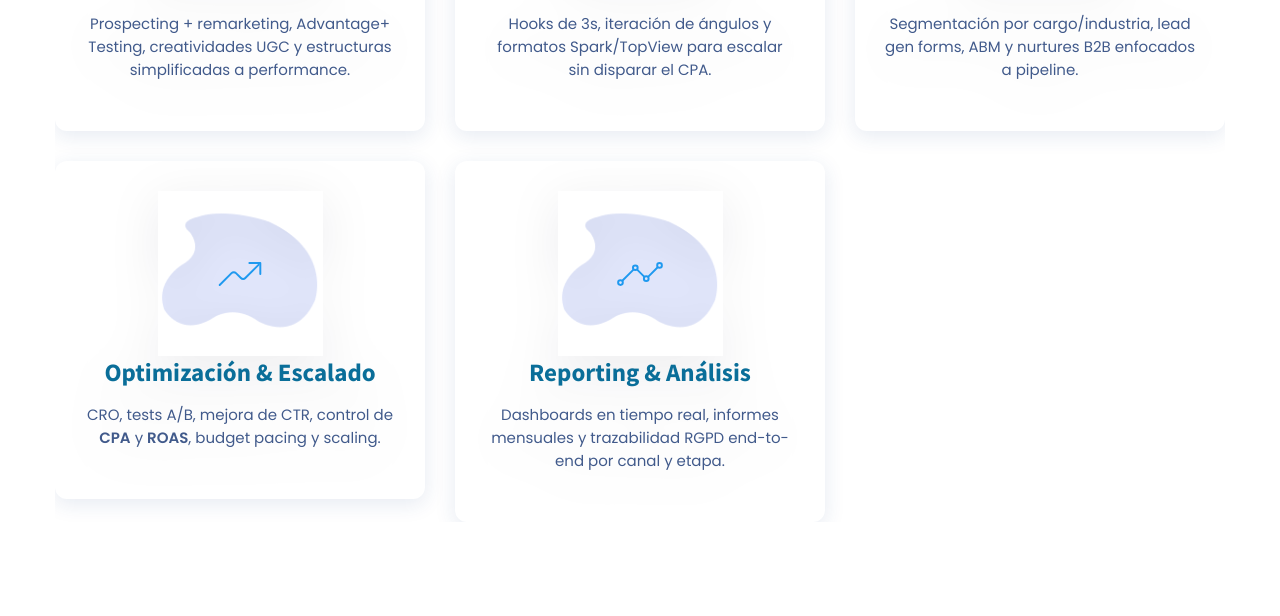
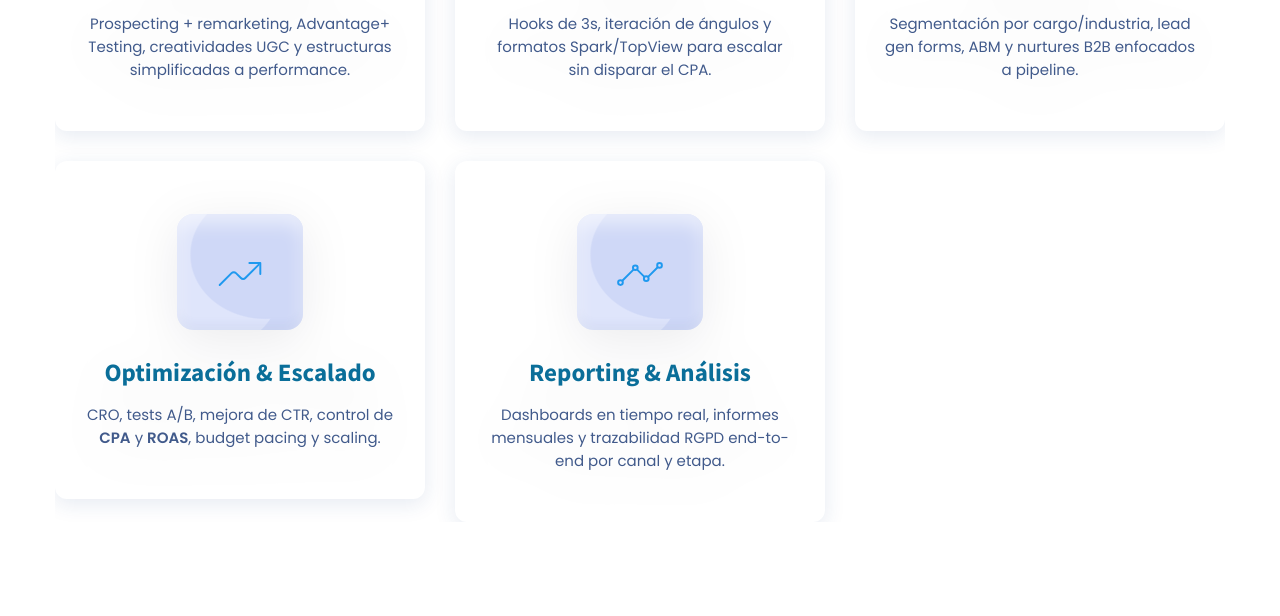
Before and after one commit to Luckycoco122/GROWTH-NATIVE, a website: page desinic/index.html in a window 1280 px wide. Shown: the part 2184-2800 px from the top of the page. Drawn offline with nearby package versions, Linux system fonts and the light colour scheme.

Commit message:
Add files via upload

```diff
--- a/desinic/assets/css/style.css
+++ b/desinic/assets/css/style.css
@@ -653,7 +653,6 @@ body {
 }
 
 .service-card .card-icon {
-  background-image: url("../images/service-banner-pattern.png");
   background-repeat: no-repeat;
   background-size: contain;
   background-color: hsla(229, 87%, 53%, 0.12);
@@ -699,6 +698,51 @@ body {
   color: var(--white);
   background-color: var(--winter-sky);
 }
+
+/* ===== Icono de servicio SIN cuadrado blanco ===== */
+.service-card .card-icon{
+  position: relative;
+  background: none !important;
+  background-image: none !important;
+}
+
+/* Quitamos el panel blanco: lo convertimos en un halo muy sutil */
+.service-card .card-icon::before{
+  content:"";
+  position:absolute;
+  inset: 6%;
+  border-radius: 18px;
+  background:
+    radial-gradient(60% 60% at 50% 45%, rgba(32,46,120,.10), transparent 62%);
+  box-shadow: none;           /* sin “borde” de panel */
+  z-index: 0;
+}
+
+/* Blob lila (igual que antes, pero un pelín más grande) */
+.service-card .card-icon::after{
+  content:"";
+  position:absolute;
+  inset: 14% 12% 16%;
+  z-index: 1;
+  background:
+    radial-gradient(60% 56% at 70% 35%, #cfd8f7 98%, transparent 100%),
+    radial-gradient(48% 44% at 32% 70%, #dfe5fb 98%, transparent 100%),
+    radial-gradient(42% 40% at 28% 26%, #dfe5fb 98%, transparent 100%),
+    radial-gradient(50% 48% at 74% 78%, #cfd8f7 98%, transparent 100%);
+  border-radius: 16px;
+  box-shadow:
+    inset 0 10px 18px rgba(255,255,255,.55),
+    inset 0 -6px 10px rgba(55,80,160,.06);
+}
+
+/* Icono encima del blob */
+.service-card .card-icon ion-icon{
+  position: relative;
+  z-index: 2;
+}
+
+/* Hover (opcional): mantenemos tu efecto */
+.service-card:hover .card-icon ion-icon{ color:#fff; }
 
 
 
--- a/desinic/assets/js/script.js
+++ b/desinic/assets/js/script.js
@@ -370,7 +370,7 @@ if (document.readyState === 'loading') {
     const reduce = matchMedia('(prefers-reduced-motion: reduce)').matches;
     const chars = $$('.char', el); if (!chars.length) return;
     if (reduce){ chars.forEach(c => c.classList.add('on')); return; }
-    const step = cssn('--hero-typing-speed', document.documentElement, 58);
+    const step = cssn('--hero-typing-speed', document.documentElement, 36);
     let i = 0;
     (function tick(){
       chars[i].classList.add('on');
--- a/desinic/index.html
+++ b/desinic/index.html
@@ -61,7 +61,7 @@
 
       <!-- Botón header → agenda en Contacto -->
       <a href="contacto.html#agenda" class="btn-cta">
-        <span>Agenda una llamada</span>
+        <span>Contáctanos</span>
       </a>
 
       <button class="nav-open-btn" aria-label="Abrir menú" data-nav-open-btn>
@@ -434,11 +434,11 @@
           <li><p class="footer-list-title">Contacto</p></li>
           <li class="footer-item">
             <div class="footer-item-icon"><ion-icon name="call"></ion-icon></div>
-            <div><a href="tel:+34600000000" class="footer-item-link">+34 600 000 000</a></div>
+            <div><a href="tel:+34600000000" class="footer-item-link">+34 638834020</a></div>
           </li>
           <li class="footer-item">
             <div class="footer-item-icon"><ion-icon name="mail"></ion-icon></div>
-            <div><a href="mailto:hola@growthnative.com" class="footer-item-link">hola@growthnative.com</a></div>
+            <div><a href="mailto:hola@growthnative.com" class="footer-item-link">Jorgeeceinos@gmail.com</a></div>
           </li>
           <li class="footer-item">
             <div class="footer-item-icon"><ion-icon name="location"></ion-icon></div>
```
